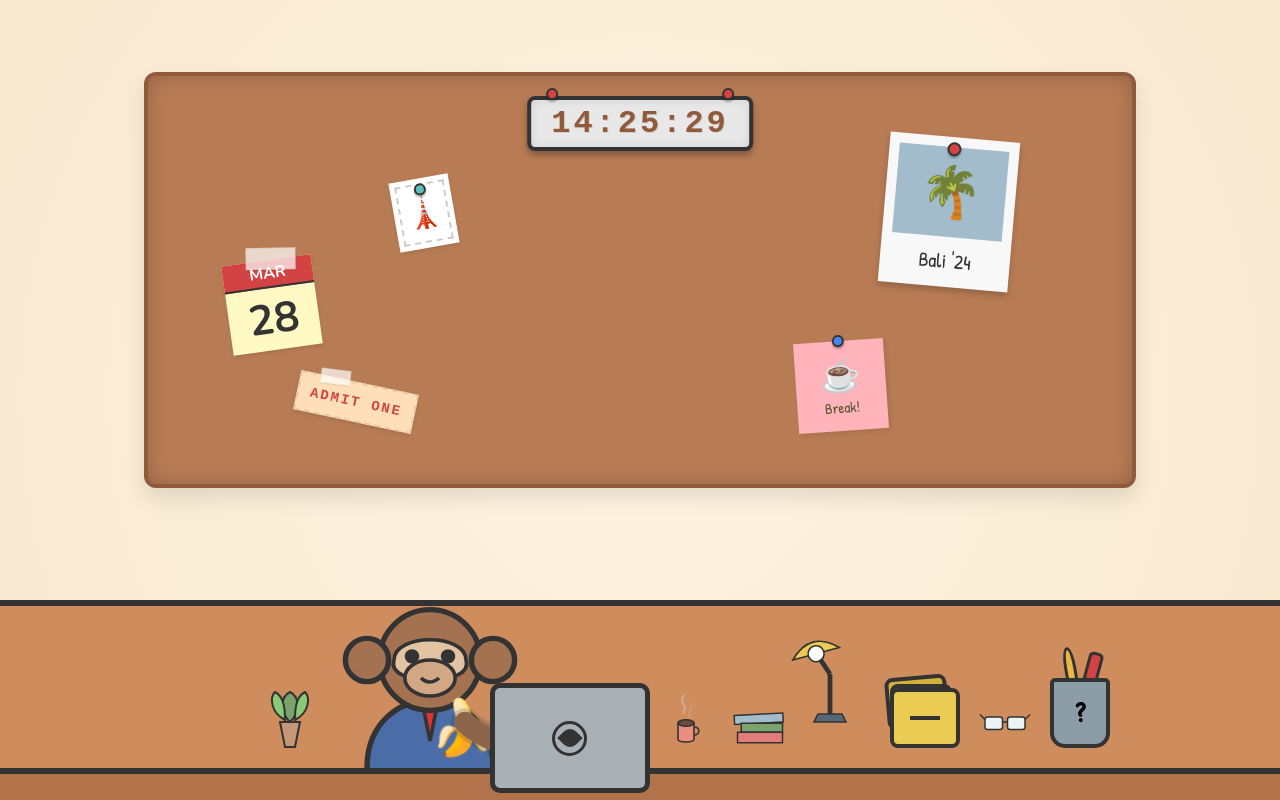
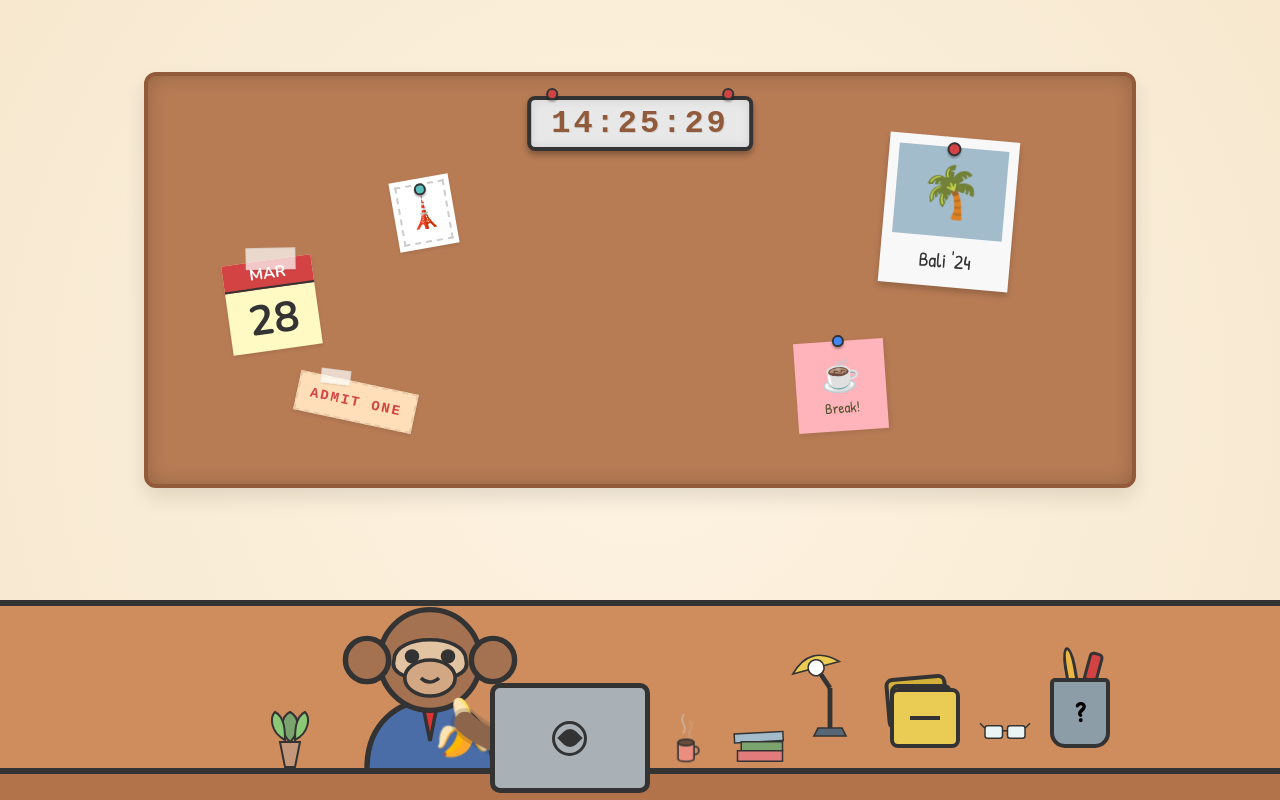
Before and after one commit to tuankiet3/stick-it-with-monkey, a React (Vite) app: page / in a window 1280 px wide. Built offline with nearby package versions, Linux system fonts and the light colour scheme.

Commit message:
Ground all desk items accurately by fixing viewBox and standardizing negative bottom margins

```diff
--- a/src/components/Desk.jsx
+++ b/src/components/Desk.jsx
@@ -55,8 +55,8 @@
           <div style={{ display: 'flex', alignItems: 'flex-end', gap: '20px', position: 'relative' }}>
 
             {/* Plant */}
-            <div style={{ zIndex: 1, pointerEvents: 'none', marginBottom: '10px' }}>
-              <svg width="60" height="70" viewBox="0 0 50 70" style={{ overflow: 'visible' }}>
+            <div style={{ zIndex: 1, pointerEvents: 'none', marginBottom: '-5px' }}>
+              <svg width="60" height="65" viewBox="0 0 50 65" style={{ overflow: 'visible' }}>
                 <path d="M 15 40 L 35 40 L 30 65 L 20 65 Z" fill="#c49779" stroke="var(--stroke)" strokeWidth="2" /> {/* pot */}
                 <path d="M 25 40 C 15 30, 15 15, 25 10 C 35 15, 35 30, 25 40 Z" fill="#7ba36e" stroke="var(--stroke)" strokeWidth="2" /> {/* leaf 1 */}
                 <path d="M 20 38 C 5 30, 5 15, 10 10 C 20 15, 20 30, 20 38 Z" fill="#8bc977" stroke="var(--stroke)" strokeWidth="2" /> {/* leaf 2 */}
@@ -229,8 +229,8 @@
             </div>
 
             {/* Coffee Mug */}
-            <div style={{ zIndex: 4, pointerEvents: 'none', marginBottom: '15px' }}>
-              <svg width="40" height="40" viewBox="0 0 50 50" style={{ overflow: 'visible' }}>
+            <div style={{ zIndex: 4, pointerEvents: 'none', marginBottom: '-5px' }}>
+              <svg width="40" height="45" viewBox="0 0 50 45" style={{ overflow: 'visible' }}>
                 <g className="steam-animation">
                   <path d="M 15 15 Q 18 10 15 5 T 15 -5" fill="none" stroke="#ccc" strokeWidth="2" strokeLinecap="round" />
                   <path d="M 25 15 Q 22 10 25 5 T 25 -5" fill="none" stroke="#ccc" strokeWidth="2" strokeLinecap="round" />
@@ -242,8 +242,8 @@
             </div>
 
             {/* Books */}
-            <div style={{ zIndex: 2, pointerEvents: 'none', marginBottom: '15px' }}>
-              <svg width="60" height="40" viewBox="0 0 80 50">
+            <div style={{ zIndex: 2, pointerEvents: 'none', marginBottom: '-5px' }}>
+              <svg width="60" height="46" viewBox="0 0 80 46" style={{ overflow: 'visible' }}>
                 <rect x="5" y="10" width="65" height="12" fill="#a3bccc" stroke="var(--stroke)" strokeWidth="2" transform="rotate(-3)" />
                 <rect x="15" y="20" width="55" height="12" fill="#7ba36e" stroke="var(--stroke)" strokeWidth="2" />
                 <rect x="10" y="32" width="60" height="14" fill="#e27c7c" stroke="var(--stroke)" strokeWidth="2" />
@@ -256,8 +256,8 @@
           <div style={{ display: 'flex', alignItems: 'flex-end', gap: '20px', paddingBottom: '20px' }}>
 
             {/* Desk Lamp */}
-            <div style={{ zIndex: 1, pointerEvents: 'none' }}>
-              <svg width="80" height="120" viewBox="0 0 100 120" style={{ overflow: 'visible' }}>
+            <div style={{ zIndex: 1, pointerEvents: 'none', marginBottom: '-5px' }}>
+              <svg width="80" height="110" viewBox="0 0 100 110" style={{ overflow: 'visible' }}>
                 <path d="M 30 110 L 70 110 L 65 100 L 35 100 Z" fill="#586776" stroke="var(--stroke)" strokeWidth="2" /> {/* base */}
                 <path d="M 50 100 L 50 50" fill="none" stroke="var(--stroke)" strokeWidth="6" /> {/* stand */}
                 <path d="M 50 50 L 30 20" fill="none" stroke="var(--stroke)" strokeWidth="6" /> {/* arm */}
@@ -339,8 +339,8 @@
             </div>
 
             {/* Glasses */}
-            <div style={{ zIndex: 6, pointerEvents: 'none', marginBottom: '10px' }}>
-              <svg width="50" height="20" viewBox="0 0 100 40" style={{ overflow: 'visible' }}>
+            <div style={{ zIndex: 6, pointerEvents: 'none', marginBottom: '-5px' }}>
+              <svg width="50" height="35" viewBox="0 0 100 35" style={{ overflow: 'visible' }}>
                 <rect x="10" y="10" width="35" height="25" rx="5" fill="#eaf4f4" stroke="var(--stroke)" strokeWidth="3" />
                 <rect x="55" y="10" width="35" height="25" rx="5" fill="#eaf4f4" stroke="var(--stroke)" strokeWidth="3" />
                 <path d="M 45 20 L 55 20" fill="none" stroke="var(--stroke)" strokeWidth="3" />
```
